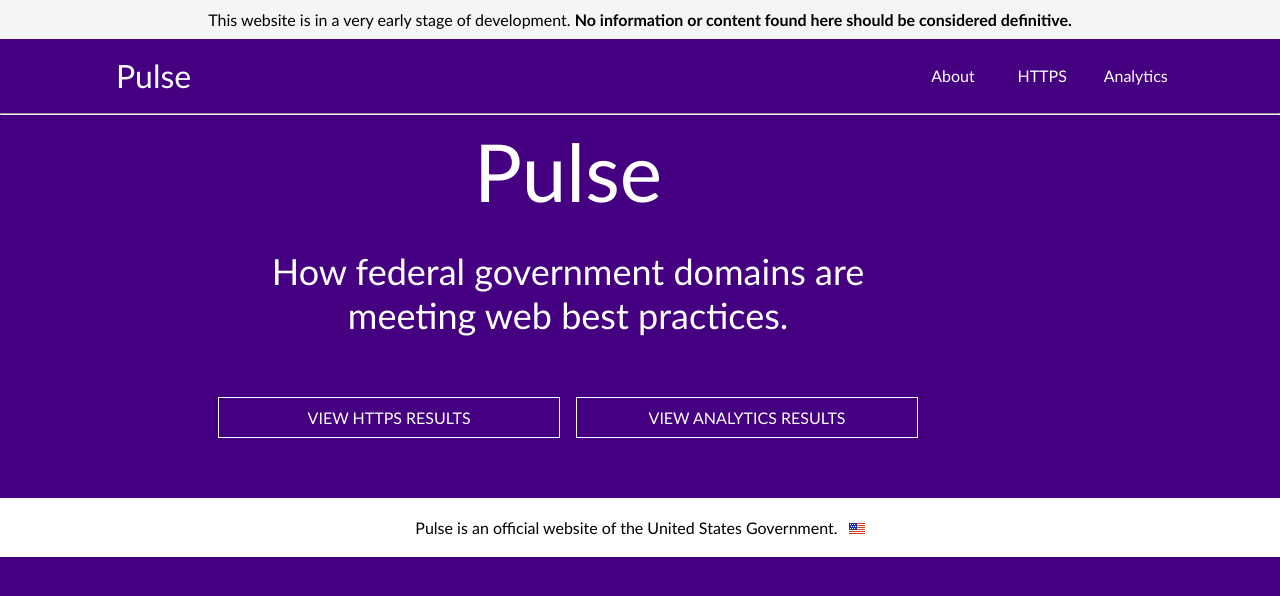
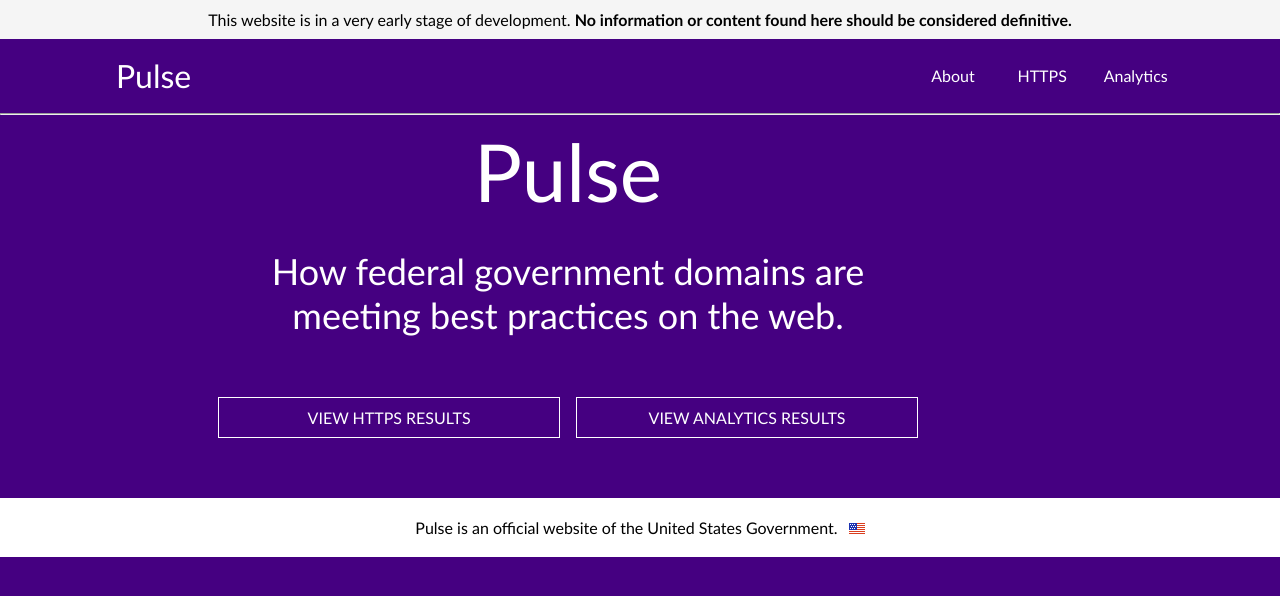
Before and after one commit to 18F/pulse, a Jekyll site: the page built from pages/index.html, in a window 1280 px wide. Shown: the top 596 px of the page. Built offline with Jekyll 4.4.1, drawn with Linux system fonts in a browser that asks for light colours; Markdown is read by kramdown in place of the engine named in the settings.

Commit message:
Changing verbiage in _config.yml description.

```diff
--- a/_config.yml
+++ b/_config.yml
@@ -2,7 +2,7 @@
 
 name: Pulse
 title: "The pulse of the federal .gov space"
-description: "How federal government domains are meeting web best practices."
+description: "How federal government domains are meeting best practices on the web."
 
 
 # Markdown configuration.
```
